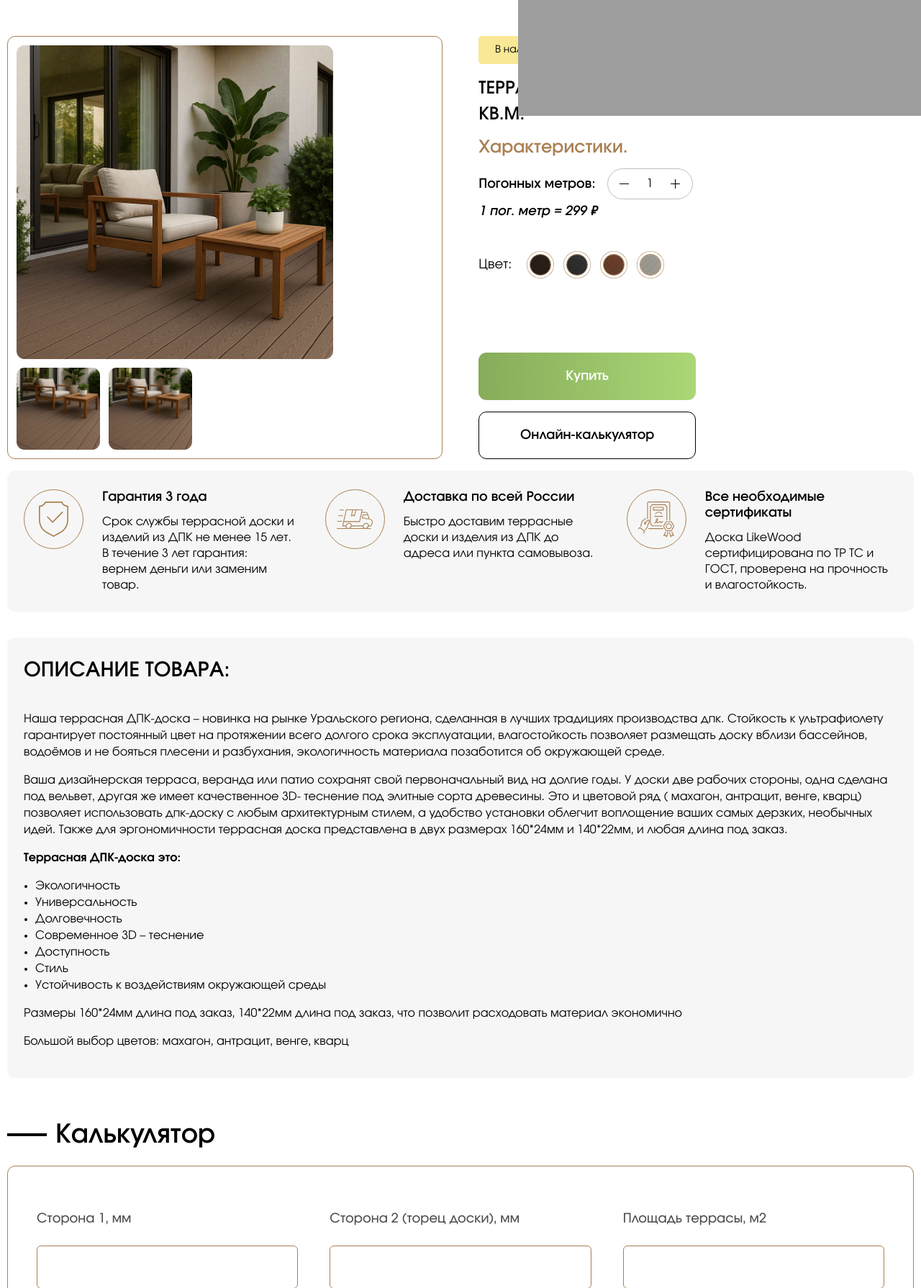
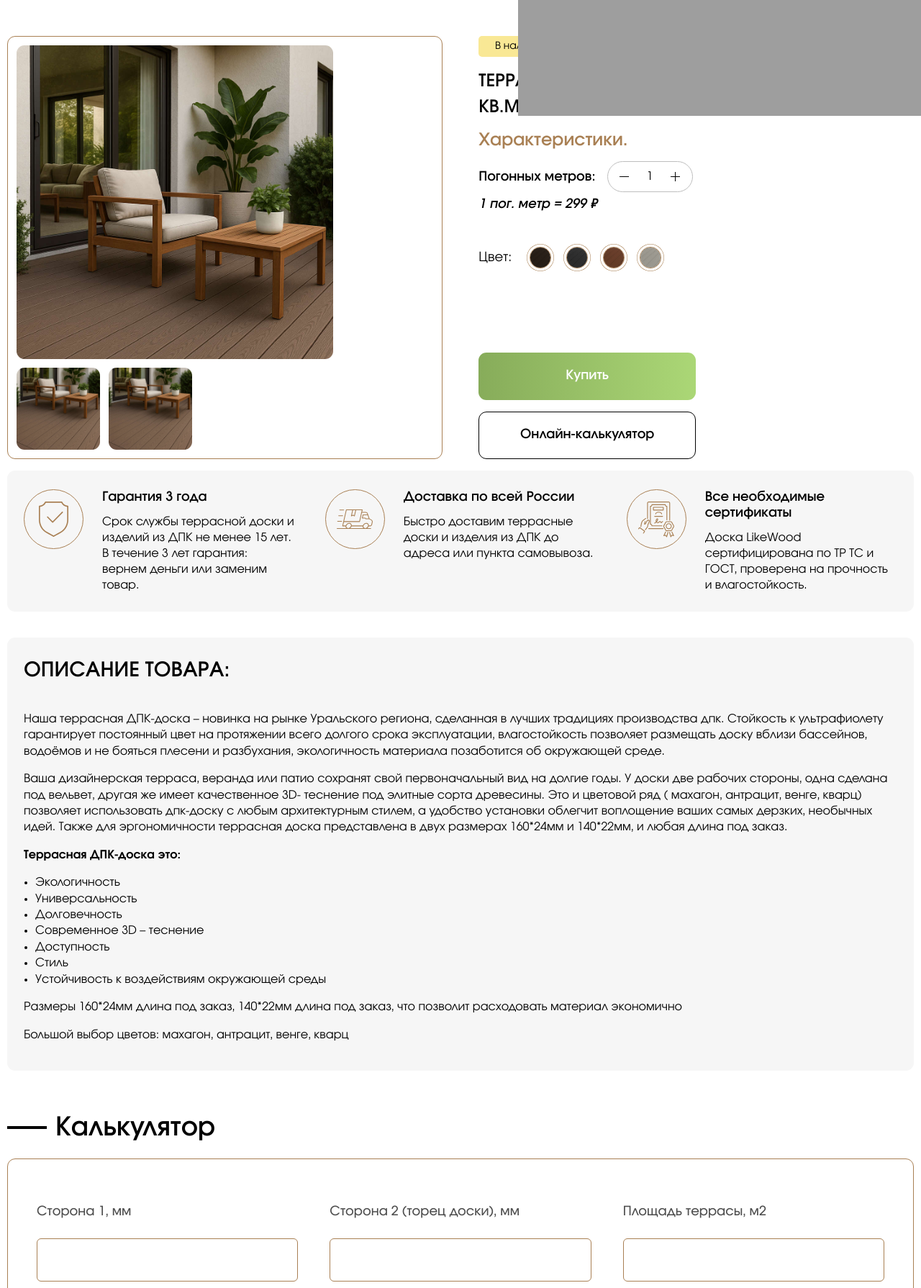
Before and after one commit to Avhab/gh36GaT0Q1mz, a PHP site: page /Likewood/product001.html in a window 1280 px wide; the page is wider, and only the part inside the window is pictured. Shown: the part 182-1972 px from the top of that part at 72% size. Run offline with PHP 8.4, Linux system fonts and the light colour scheme.

Commit message:
Add files via upload

```diff
--- a/Likewood/css/styles.css
+++ b/Likewood/css/styles.css
@@ -83,14 +83,13 @@ p, ul {margin-bottom:1em;}
 ul {margin-left:1em;}
 input[type="submit"] {cursor:pointer;}
 
-.buttn {display:flex;justify-content:center;align-items:center;font-weight:600;
-font-size:1.125rem;line-height:2.875rem;
-font-size:18px;line-height:46px;
-width:302px;height:66px;border-radius: 11px;border:none;background: linear-gradient(90deg, #FBEC7E 0%, #E8A540 100%);color: #000;}
+.buttn {display:flex;justify-content:center;align-items:center;white-space:wrap;
+font-weight:600;font-size:18px;line-height:120%;padding:1rem;
+max-width:100%;width:302px;min-height:66px;border-radius: 11px;border:none;background: linear-gradient(90deg, #FBEC7E 0%, #E8A540 100%);color: #000;}
 .greenButtn {background: linear-gradient(90deg, #87AC5A 0%, #ABD776 100%);color: #FFF;}
 .transpButtn {background:transparent;border: 1px solid #000;color: #000;}
 
-@media (max-width:800px) {.buttn {width:250px;height:50px;}}
+@media (max-width:800px) {.buttn {width:250px;min-height:50px;}}
 @media (max-width:270px) {.buttn {width:100%;}}
 
 a:hover, input[type="submit"]:hover {color:#D76F00;}
@@ -107,7 +106,7 @@ header .header-line02 {padding:40px 0 15px 0;}
 header .logo-block {display:flex;justify-content:left;flex-wrap:nowrap;align-items:center;}
 header .logo {width:109px;height:86px;overflow:hidden;}
 header .logo img {object-fit:cover;width:100%;height:100%;}
-header .logo-txt {width:225px;font-size:0.875rem;margin-left:1rem;}
+header .logo-txt {width:225px;font-size:14px;margin-left:1rem;}
 
 header .social-block {display:flex;justify-content:left;flex-wrap:nowrap;align-items:center;gap:19px;margin-left:auto;}
 header .telph-block {display:flex;justify-content:left;flex-wrap:nowrap;align-items:center;gap:1.875rem;}
@@ -128,7 +127,7 @@ header .social-block, header .telph-block, header .header-line02 {display:none;}
 }
 @media (max-width:500px) {
 header .header-line01 {gap:0;}
-header .logo-txt {width:100px;}
+header .logo-txt {width:100px;font-size:11px;}
 }
 
 .burgerMenu {display:none;justify-content:start;flex-wrap:nowrap;align-items:start;gap:2em;flex-direction:column;
@@ -148,7 +147,7 @@ width:15px;height:15px;cursor:pointer;position:absolute;top:1.5rem;right:1.5rem;
 .blur {display:none;position:fixed;z-index:5;width:100%;height:100%;left:0;top:0;background:#080404B5;}
 
 .flow-banner {display:none;
-background: #F6F6F6;aspect-ratio:654/578;width:654px;max-width:90%;border-radius:22px;padding:4rem 2rem;text-align: center;
+background: #F6F6F6;width:654px;max-width:90%;border-radius:22px;padding:4rem 2rem;text-align: center;
 position:fixed;z-index:15;top:50%;right:50%;transform: translate(50%, -50%) scale(0, 0);opacity:0;transform-origin:center, center;}
 .flow-banner .cont {text-align:center;width:100%;height:100%;
 display:flex;justify-content:center;flex-direction:column;flex-wrap:nowrap;align-items:center;gap:1.8125rem;}
@@ -156,6 +155,7 @@ display:flex;justify-content:center;flex-direction:column;flex-wrap:nowrap;align
 width:3rem;height:3rem;cursor:pointer;position:absolute;top:1rem;right:1rem;}
 .flow-banner .cont>*:nth-child(2) {font-weight:700;font-style:italic;font-size:3.375rem;line-height:2.9375rem;text-transform:uppercase;color:#A98054;}
 .flow-banner .cont>*:nth-child(3) {font-size:1.75rem;line-height:100%;max-width:400px;}
+@media (min-width:250px) {.flow-banner {aspect-ratio:654/578;}}
 
 
 .titleSect {background: linear-gradient(257.75deg, rgba(0, 0, 0, 0.054) 3.64%, rgba(0, 0, 0, 0.2) 95.13%), url(../images/titleSect.jpg) center center no-repeat;
@@ -259,11 +259,11 @@ font-weight: 500;font-size: 18px;line-height: 20px;
 .calculator form {padding:3.5625rem 2.5rem;width:100%;border-radius: 11px;border: 1px solid #A98054}
 .calculator .inputCont {display:flex;justify-content:space-between;flex-wrap:wrap;column-gap:44px;row-gap:60px;}
 .calculator .inputModule {width:calc(33.33% - (88px/3));}
-.calculator .inputModule .title {font-weight:500;font-size:1.125rem;line-height:2rem;color: #4E4E4E;margin-bottom:1.3125rem;}
-.calculator .inputModule input {font-weight:400;font-size:1.125rem;line-height:2rem;color: #767676;
+.calculator .inputModule .title {font-weight:500;font-size:18px;line-height:180%;color: #4E4E4E;margin-bottom:1.3125rem;}
+.calculator .inputModule input {font-weight:400;font-size:18px;line-height:180%;color: #767676;
 width:100%;height: 60px;padding:1.125rem 0.9375rem;border-radius: 6px;border: 1px solid #A98054;}
-.calculator form .finalBut {margin:4.375rem auto 0 auto;width:calc(33.33% - (88px/3));font-size:1.125rem;}
-.calculator .radioCont{font-weight:400;font-size:1.125rem;line-height:2rem;color:#000;width:100%;height: 60px;
+.calculator form .finalBut {margin:4.375rem auto 0 auto;width:calc(33.33% - (88px/3));font-size:18px;}
+.calculator .radioCont{font-weight:400;font-size:18px;line-height:180%;color:#000;width:100%;height: 60px;
 display:flex;justify-content:start;flex-direction:column;flex-wrap:wrap;align-items:start;column-gap:1px;}
 .calculator .inputModule input[type="radio"] {width:12px;height:12px;border: 1px solid #A98054;}
 .calculator .inputModule label {cursor:pointer;height:50%;width:96px;display:flex;justify-content:left;align-items:center;gap:0.375rem;}
@@ -272,7 +272,9 @@ display:flex;justify-content:start;flex-direction:column;flex-wrap:wrap;align-it
 @media (max-width:700px) {.calculator .inputModule, .calculator form .finalBut {width:100%;}
 .calculator form {padding:1.5rem 1rem;}
 .calculator .inputCont {row-gap:25px;}
-.calculator .inputModule .title {margin-bottom:0.5rem;}}
+.calculator .inputModule .title {margin-bottom:0.5rem;}
+.calculator form .finalBut {font-size:14px;}
+}
 
 .slideCont {display:flex;justify-content:start;flex-wrap:nowrap;white-space:nowrap;overflow-x:auto;overflow-y:hidden;}
 .slideCont>* {white-space:normal;flex-shrink: 0;}
@@ -291,7 +293,7 @@ background:url(../images/buttArr.svg) center center no-repeat;cursor:pointer;}
 .horScrol .rightArr {transform: rotate(180deg);}
 
 .customScrollBar {width:100%;height:2px;border-radius:10px;background:#D9D9D9;margin-bottom:32px;position:relative;}
-.customScrollBarThumb {width:40%;height:100%;border-radius: 10px;background:#7A5946;position:absolute;left:0;top:0;transition-duration:0s;}
+.customScrollBarThumb {width:font-s40%;height:100%;border-radius: 10px;background:#7A5946;position:absolute;left:0;top:0;transition-duration:0s;}
 
 .customScrollDots {display:flex;justify-content:center;flex-wrap:nowrap;align-items:center;gap:20px;margin:20px auto;}
 .customScrollDots>* {width:20px;height:20px;border-radius:20px;background:#d4d4d4;}
@@ -312,7 +314,7 @@ display:flex;justify-content:space-between;flex-direction:column;flex-wrap:nowra
 .feedBacks .stars>* {width:24px;height:24px;background:url(../images/star.svg) center center no-repeat;}
 
 .aboutLW .cont {display:flex;justify-content:start;flex-wrap:wrap;align-items:stretch;gap:1.125rem;margin:2.5rem 0;}
-.txtColmn {background:#F6F6F6;padding:1.4375rem;border-radius: 11px;font-weight: 400;line-height:1.4375rem;}
+.txtColmn {background:#F6F6F6;padding:1.4375rem;border-radius: 11px;font-weight: 400;line-height:140%;}
 .aboutLW .txtColmn h3 {margin-bottom:1rem;}
 .aboutLW .imgCont {border-radius:11px;overflow:hidden;}
 .aboutLW .imgCont img {object-fit:cover;width:100%;height:100%;}
@@ -344,7 +346,7 @@ font-weight: 600;font-size:24px;line-height:47px;text-transform: uppercase;}
 .aboutLW .cont4 .pict {width:100px;height:100px;border: 1px solid #A98054;border-radius:100px;display:flex;justify-content:center;align-items:center;}
 @media (max-width:900px) {.aboutLW .cont4 .con4_factors>* {width:100%;}}
 
-.aboutLW .cont5 .decor {color: #A98054;font-weight: 600;font-style: italic;line-height:1.375rem;margin:1.3125rem 0 2.3125rem 0;
+.aboutLW .cont5 .decor {color: #A98054;font-weight: 600;font-style: italic;line-height:120%;margin:1.3125rem 0 2.3125rem 0;
 display:flex;justify-content:start;flex-direction:column;flex-wrap:nowrap;gap:7px;}
 .aboutLW .cont5 .decor>* {min-height:4.1875rem;border-radius: 11px;border: 1px solid #A98054;padding:14px;
 display:flex;justify-content:start;flex-wrap:nowrap;align-items:center;gap:2rem;}
@@ -383,9 +385,9 @@ display:flex;justify-content:start;flex-direction:column;flex-wrap:nowrap;align-
 
 .prodCard .functColmn {display:flex;justify-content:start;flex-direction:column;flex-wrap:nowrap;align-items:start;gap:1rem;}
 
-.prodCard .tumbLine {display:flex;justify-content:start;align-items:center;gap:11px;}
+.prodCard .tumbLine {display:flex;justify-content:start;align-items:center;flex-wrap:wrap;gap:11px;max-width:100%;}
 .prodCard .tumbLine>* {display:flex;justify-content:center;align-items:center;
-font-size:0.875rem;width:7.25rem;border-radius: 5px;padding:0.625rem;background: #F6F6F6;}
+border-radius: 5px;background: #F6F6F6;font-size:14px;width:116px;padding:5px;}
 .prodCard .tumbLine>.inCache {background:#F9E895;}
 .prodCard .goodName {font-size:24px;line-height:36px;text-transform:uppercase;}
 .prodCard .buttn.greenButtn {margin-top:auto;}
```
